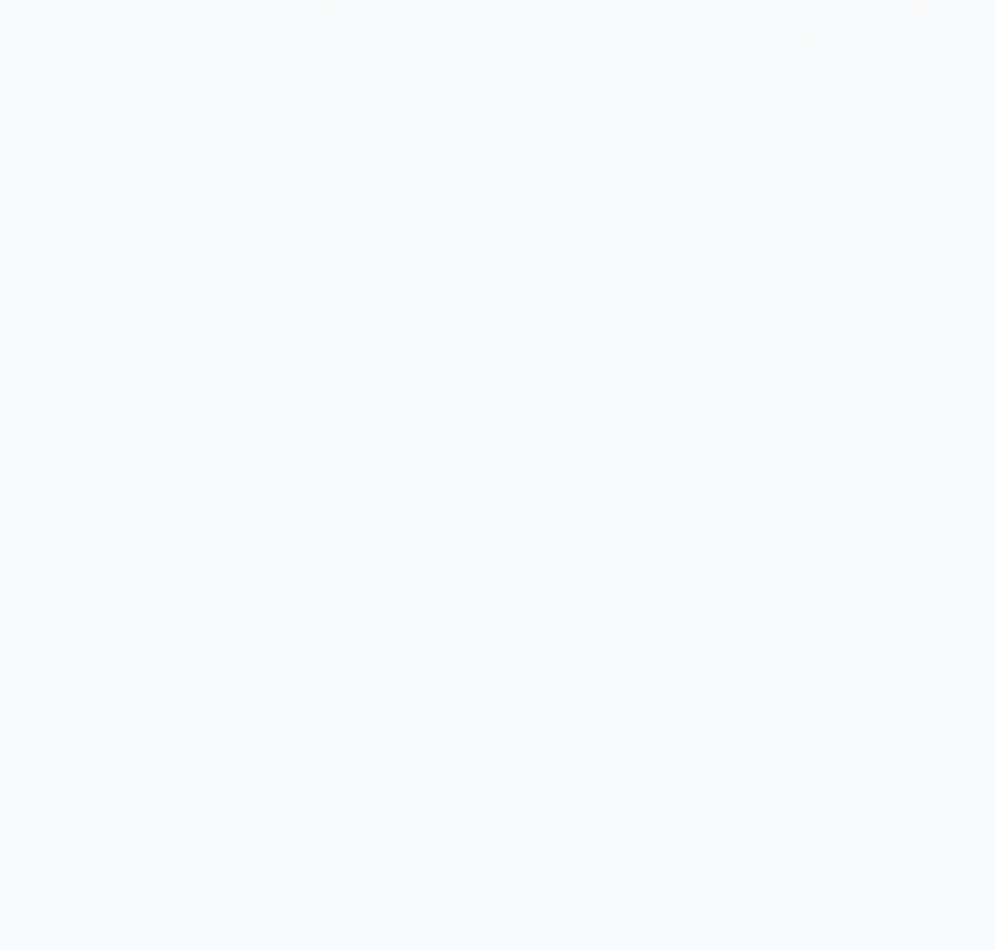
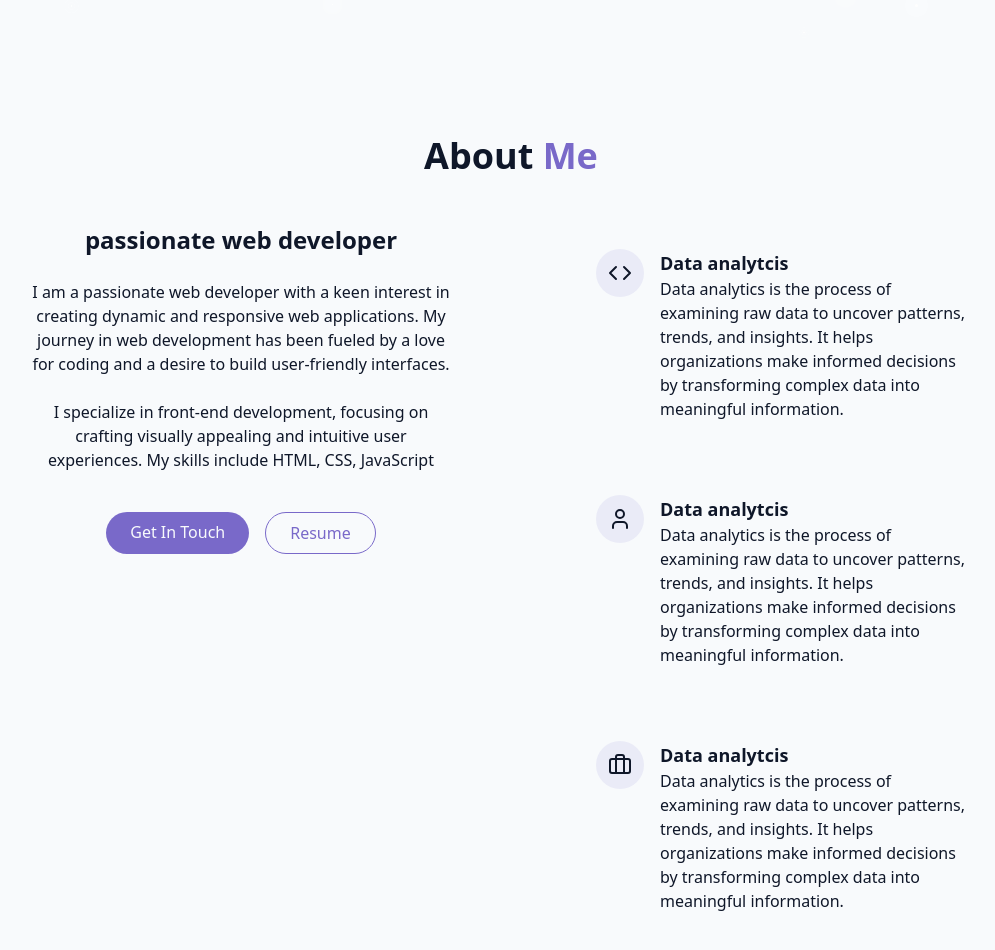
Before and after one commit to zhao0524/personal-react, a React (Vite) app: page / in a window 1280 px wide. Shown: the part 760-1710 px from the top of the page, without its empty margins (129-1124 px from the left). Before the commit the page ends 800 px from the top, so only its background shows below. Built offline with nearby package versions, Linux system fonts and the light colour scheme.

Commit message:
added HeroSection and AboutSection

```diff
--- /dev/null
+++ b/src/components/AboutSection.jsx
@@ -0,0 +1,100 @@
+import { Briefcase, Code, User } from "lucide-react";
+
+export const AboutSection = () => {
+  return (
+    <section id="about" className="py-24 px-4 relative">
+      <div className="container mx-auto max-w-5xl">
+        <h2 className="text-3xl md:text-4xl font-bold mb-12 text_center">
+          About <span className="text-primary">Me</span>
+        </h2>
+        <div className="grid grid-cols-1 md:grid-cols-2 gap-30 itmes-center">
+          <div className="space-y-6">
+            <h3 className="text-2xl font-semibold">passionate web developer</h3>
+            <p className="text-muted-foreground">
+              I am a passionate web developer with a keen interest in creating
+              dynamic and responsive web applications. My journey in web
+              development has been fueled by a love for coding and a desire to
+              build user-friendly interfaces.
+            </p>
+
+            <p className="text-muted-foreground">
+              I specialize in front-end development, focusing on crafting
+              visually appealing and intuitive user experiences. My skills
+              include HTML, CSS, JavaScript
+            </p>
+
+            <div className="flex flex-col sm:flex-row gap-4 pt-4 justify-center">
+              <a href="#content" className="cosmic-button">
+                Get In Touch
+              </a>
+
+              <a
+                href="/David.pdf"
+                className="px-6 py-2 rounded-full border border-primary text-primary hover:bg-primary/10 transitions-colors duration-300"
+              >
+                Resume
+              </a>
+            </div>
+          </div>
+
+          <div className="grid grid-cols-1 gap-6">
+            <div className="gradient-border p-6 card-hover">
+              <div className="flex items-start gap-4">
+                <div className="p-3 rounded-full bg-primary/10">
+                  {/* change the "code" tag to change the icons for these */}
+                  <Code classname="h-6 w-6 text-primary" />
+                </div>
+                <div className="text-left">
+                  <h4 className="font-semibold text-lg">Data analytcis</h4>
+                  <p className="text-mute-foreground">
+                    {" "}
+                    Data analytics is the process of examining raw data to
+                    uncover patterns, trends, and insights. It helps
+                    organizations make informed decisions by transforming
+                    complex data into meaningful information.{" "}
+                  </p>
+                </div>
+              </div>
+            </div>
+
+            <div className="gradient-border p-6 card-hover">
+              <div className="flex items-start gap-4">
+                <div className="p-3 rounded-full bg-primary/10">
+                  <User classname="h-6 w-6 text-primary" />
+                </div>
+                <div className="text-left">
+                  <h4 className="font-semibold text-lg">Data analytcis</h4>
+                  <p className="text-mute-foreground">
+                    {" "}
+                    Data analytics is the process of examining raw data to
+                    uncover patterns, trends, and insights. It helps
+                    organizations make informed decisions by transforming
+                    complex data into meaningful information.{" "}
+                  </p>
+                </div>
+              </div>
+            </div>
+
+            <div className="gradient-border p-6 card-hover">
+              <div className="flex items-start gap-4">
+                <div className="p-3 rounded-full bg-primary/10">
+                  <Briefcase classname="h-6 w-6 text-primary" />
+                </div>
+                <div className="text-left">
+                  <h4 className="font-semibold text-lg">Data analytcis</h4>
+                  <p className="text-mute-foreground">
+                    {" "}
+                    Data analytics is the process of examining raw data to
+                    uncover patterns, trends, and insights. It helps
+                    organizations make informed decisions by transforming
+                    complex data into meaningful information.{" "}
+                  </p>
+                </div>
+              </div>
+            </div>
+          </div>
+        </div>
+      </div>
+    </section>
+  );
+};
--- a/src/components/HeroSection.jsx
+++ b/src/components/HeroSection.jsx
@@ -1,3 +1,5 @@
+import { ArrowDown } from "lucide-react";
+
 export const HeroSection = () => {
   return (
     <section
@@ -18,12 +20,23 @@
             </span>
           </h1>
 
-          <p className = "text-lg md:text-xl text-muted-foreground max-2-2xl mx-auto opacity-0 animate-fade-in-delay-4">
+          <p className="text-lg md:text-xl text-muted-foreground max-2-2xl mx-auto opacity-0 animate-fade-in-delay-4">
             I'm an aspiring data scientist focused on machine learning and
             data-driven problem solving. I enjoy building intelligent systems
             that turn complex data into actionable insights.
           </p>
+
+          <div className="pt-4 opacity-0 animate-fade-in-delay-4">
+            <a href="#projects" className="cosmic-button ">
+              view my projects
+            </a>
+          </div>
         </div>
+      </div>
+
+      <div className="absolute bottom-8 left-1/2 transform -translate-x-1/2 flex flex-col items-center animate-bounce">
+        <span className = "text-sm text-muted-foreground mb-2"> scroll </span>
+        <ArrowDown className = "h-5 w-5 text-primary" />
       </div>
     </section>
   );
--- a/src/pages/Home.jsx
+++ b/src/pages/Home.jsx
@@ -2,6 +2,7 @@
 import { StarBackground } from "../components/StarBackground";
 import { Navbar } from "../components/Navbar";
 import { HeroSection } from "../components/HeroSection";
+import { AboutSection } from "../components/AboutSection";
 
 export const Home = () => {
   return (
@@ -16,7 +17,8 @@
 
       {/* main content */}
       <main>
-      <HeroSection />
+        <HeroSection />
+        <AboutSection />
       </main>
 
       {/* Footer */}
```
Also changed, not shown: 1 other file (tests, documents, lock files or other folders).
